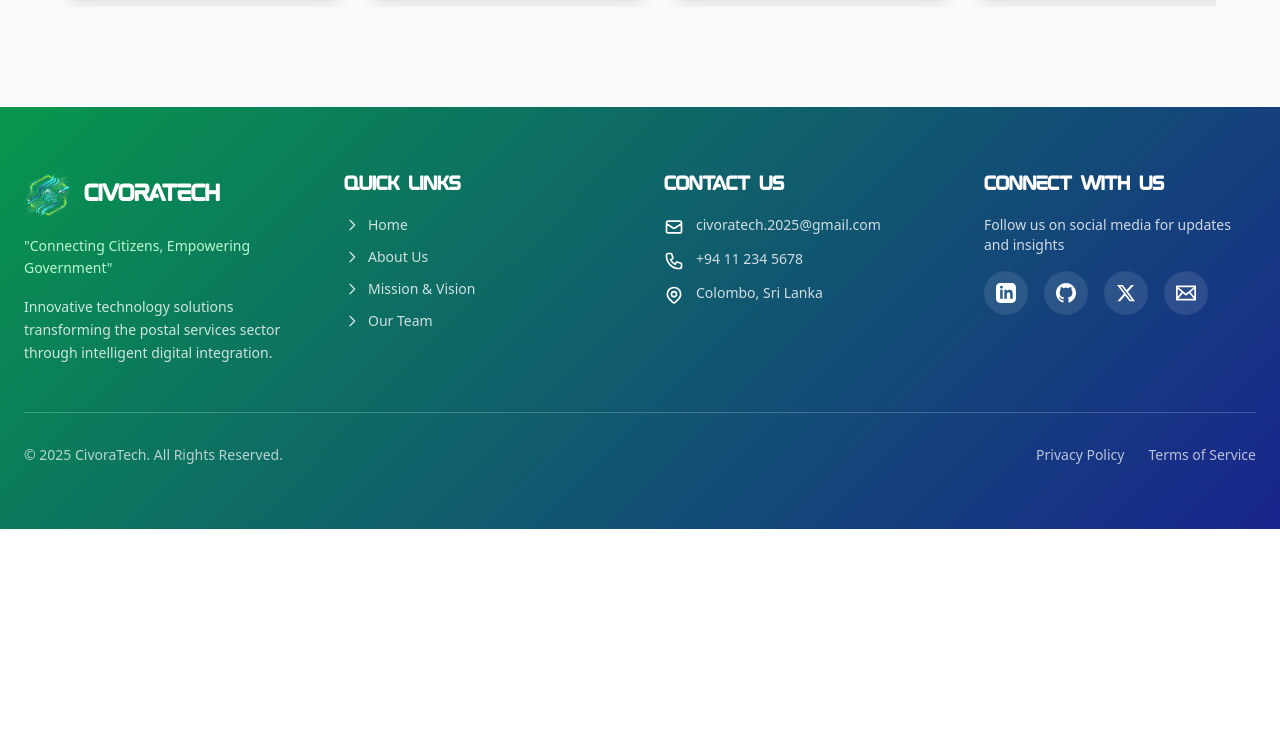
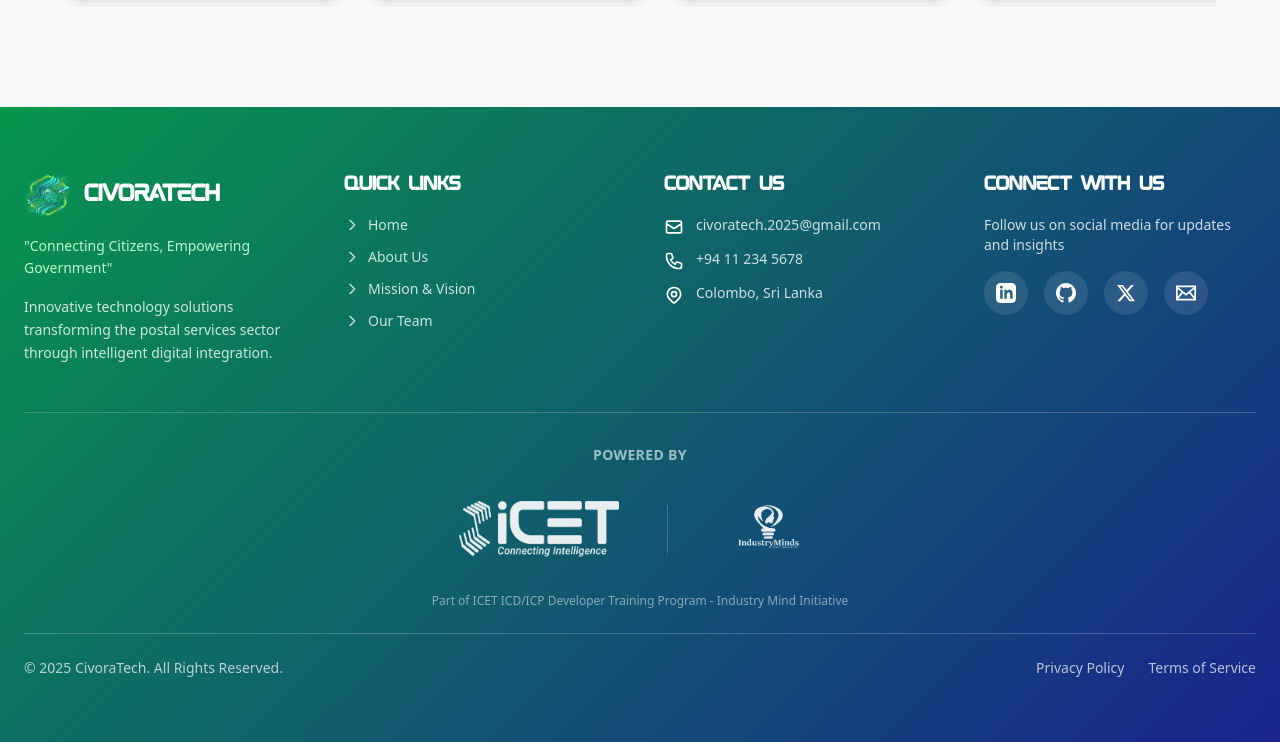
Before and after one commit to CivoraTech/CivoraTech.github.io, a plain HTML site: page index.html in a window 1280 px wide. Shown: the part 2851-3593 px from the top of the page. Before the commit the page ends 3380 px from the top, so only its background shows below. Drawn offline with nearby package versions, Linux system fonts and the light colour scheme.

Commit message:
feat: Add "Powered By" section with logos and training program details

```diff
--- a/index.html
+++ b/index.html
@@ -1014,8 +1014,27 @@
                     </div>
                 </div>
 
+                <!-- Powered By Section -->
+                <div class="border-t border-white/20 pt-8 pb-6">
+                    <div class="text-center">
+                        <p class="text-white/60 text-sm mb-6 font-semibold tracking-wide uppercase">Powered By</p>
+                        <div class="flex flex-wrap justify-center items-center gap-8 md:gap-12">
+                            <a href="https://www.icet.lk/" target="_blank" rel="noopener noreferrer" class="transform hover:scale-110 transition duration-300 group">
+                                <img src="assets/img/logos/iCET_logo.png" alt="ICET Logo" class="h-12 md:h-14 w-auto opacity-90 group-hover:opacity-100 transition duration-300 filter brightness-0 invert">
+                            </a>
+                            <div class="hidden sm:block w-px h-12 bg-white/20"></div>
+                            <a href="https://industryminds.lk/" target="_blank" rel="noopener noreferrer" class="transform hover:scale-110 transition duration-300 group">
+                                <img src="assets/img/logos/IndustryMinds_Logo.png" alt="IndustryMinds Logo" class="h-16 md:h-20 w-auto opacity-90 group-hover:opacity-100 transition duration-300 filter brightness-0 invert">
+                            </a>
+                        </div>
+                        <p class="text-white/50 text-xs mt-6 max-w-2xl mx-auto">
+                            Part of ICET ICD/ICP Developer Training Program - Industry Mind Initiative
+                        </p>
+                    </div>
+                </div>
+
                 <!-- Bottom Bar -->
-                <div class="border-t border-white/20 pt-8">
+                <div class="border-t border-white/20 pt-6">
                     <div class="flex flex-col md:flex-row justify-between items-center gap-4">
                         <p class="text-sm text-white/70">
                             © 2025 CivoraTech. All Rights Reserved.
```
